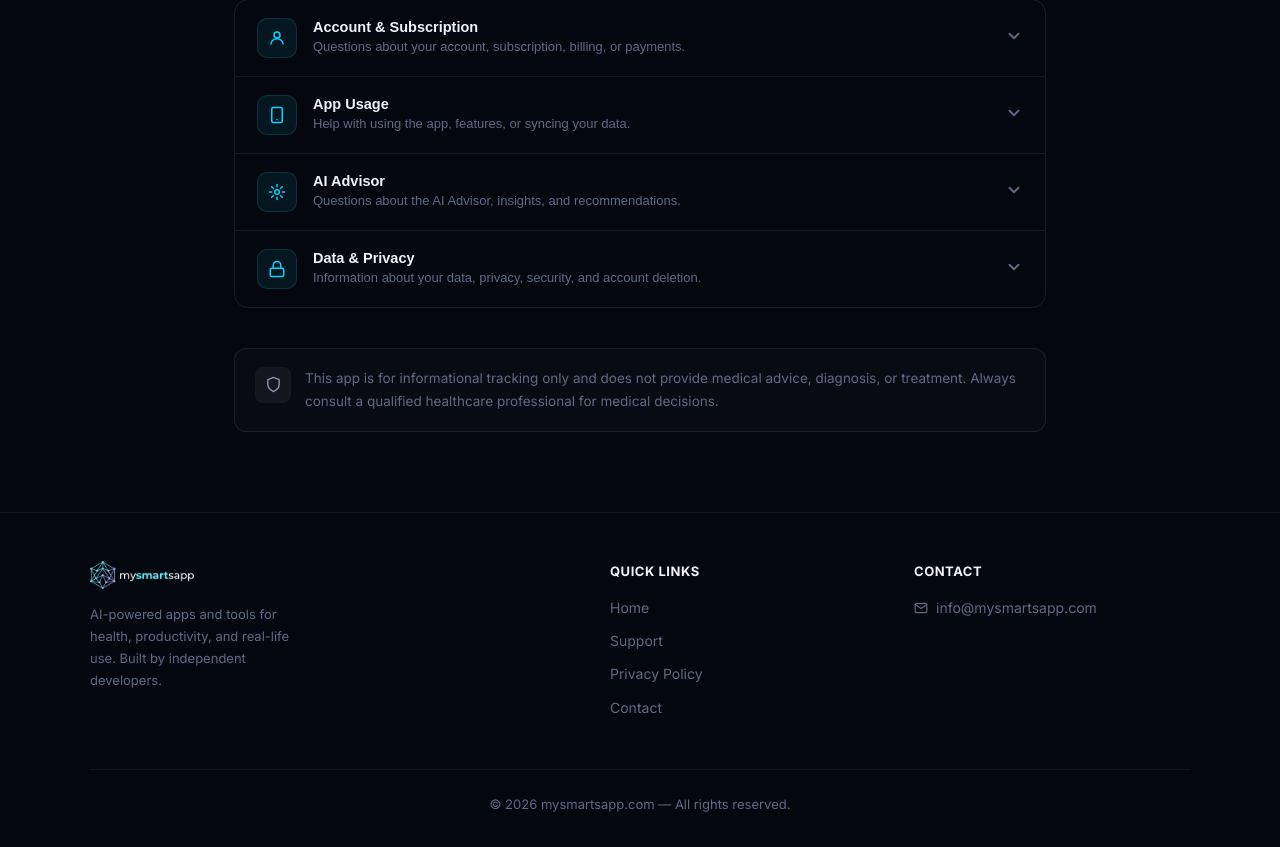
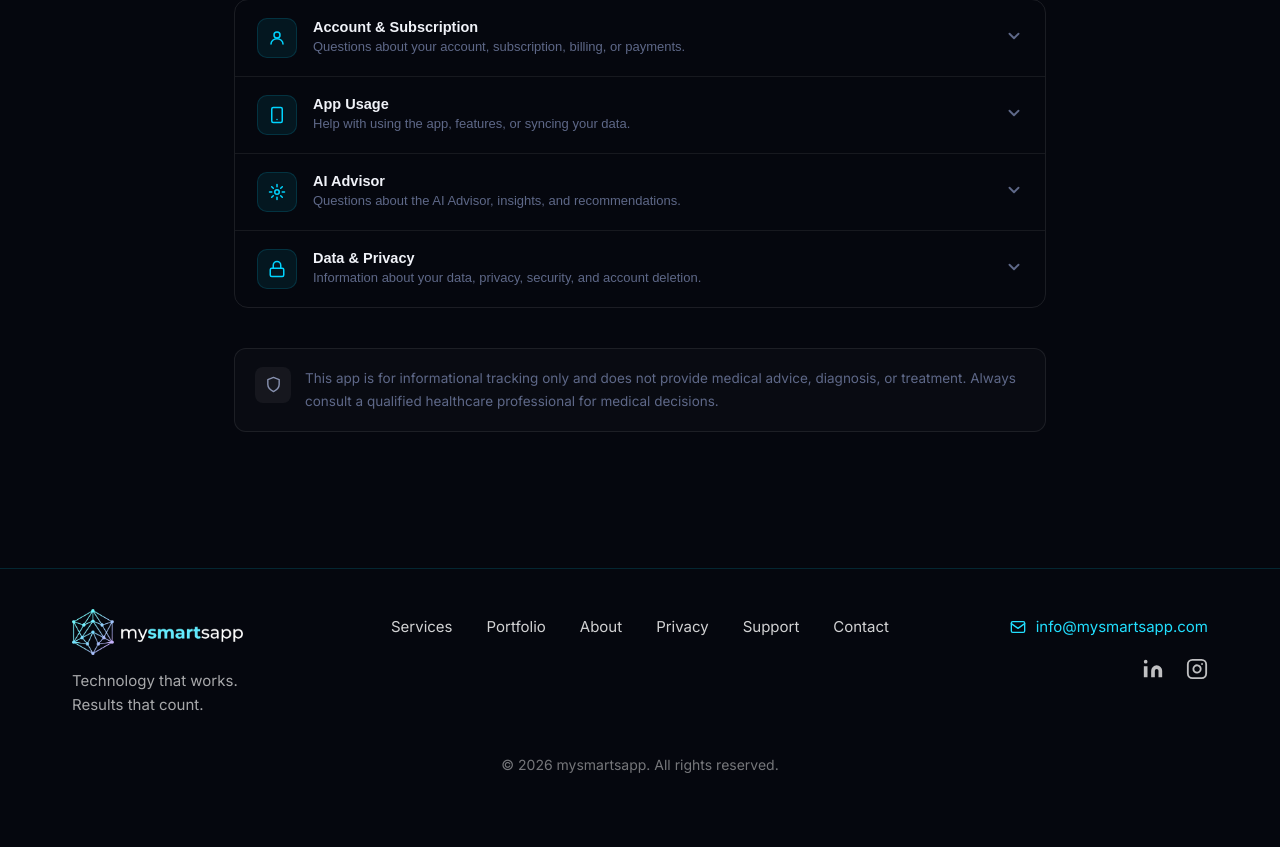
Before and after one commit to Sabbasromania-ai/mysmartapp-site, a React (Vite) app: page /support in a window 1280 px wide. Shown: the part 1097-1944 px from the top of the page. After the commit the page ends 1913 px from the top, so only its background shows below. Built offline with nearby package versions, Linux system fonts and the light colour scheme.

Commit message:
feat: unified CTA + footer on all pages, remove SupportPage inline footer

```diff
--- a/src/App.tsx
+++ b/src/App.tsx
@@ -59,6 +59,7 @@ export default function App() {
             <>
               <Nav />
               <AppsPage />
+              <Contact email="info@mysmartsapp.com" />
               <Footer />
             </>
           } />
@@ -69,6 +70,7 @@ export default function App() {
             <>
               <Nav />
               <AIHealthTrackerPage />
+              <Contact email="info@mysmartsapp.com" />
               <Footer />
             </>
           } />
@@ -76,6 +78,7 @@ export default function App() {
             <>
               <Nav />
               <ICaloriePage />
+              <Contact email="info@mysmartsapp.com" />
               <Footer />
             </>
           } />
@@ -83,6 +86,7 @@ export default function App() {
             <>
               <Nav />
               <AppPage />
+              <Contact email="info@mysmartsapp.com" />
               <Footer />
             </>
           } />
@@ -97,6 +101,7 @@ export default function App() {
             <>
               <Nav />
               <SupportPage />
+              <Footer />
             </>
           } />
           <Route path="/contact" element={
--- a/src/pages/ICaloriePage.tsx
+++ b/src/pages/ICaloriePage.tsx
@@ -3,7 +3,7 @@ import { useNavigate } from 'react-router-dom'
 import { useLang, setMeta, setOG, setCanonical } from '../LangContext'
 import iCalorieLogo from '../icalorie-logo.png'
 import iCalorieMockup from '../iCalorie_mockup.png'
-import PlatformBadge from '../components/PlatformBadge'
+import StoreBadges from '../components/StoreBadges'
 
 const chips = [
   { icon: '📷', label: 'AI Meal Scan'           },
@@ -40,7 +40,7 @@ export default function ICaloriePage() {
   }, [lang])
 
   return (
-    <div style={{ paddingBottom: 80, minHeight: '80vh' }}>
+    <div style={{ paddingBottom: 0, minHeight: '80vh' }}>
 
       {/* ── Hero featured card ── */}
       <section className="ap-featured-section" style={{ paddingTop: 96 }}>
@@ -99,8 +99,7 @@ export default function ICaloriePage() {
                 >
                   Notify Me
                 </button>
-                <PlatformBadge platform="iOS" />
-                <PlatformBadge platform="Android" />
+                <StoreBadges platforms={['iOS', 'Android']} disabled />
               </div>
 
             </div>
--- a/src/pages/SupportPage.tsx
+++ b/src/pages/SupportPage.tsx
@@ -1,5 +1,4 @@
 import { useEffect, useState, FormEvent } from 'react'
-import navLogo from '../navlogo.png'
 import { useLang, setMeta, setOG, setCanonical } from '../LangContext'
 
 /* ─── Types ────────────────────────────────────────────────── */
@@ -425,84 +424,6 @@ export default function SupportPage() {
 
       </div>
 
-      {/* ── Footer ── */}
-      {/* Using div instead of footer element to avoid global CSS footer{display:flex} override */}
-      <div role="contentinfo" style={{
-        borderTop: '1px solid rgba(255,255,255,0.06)',
-        padding: '48px 24px 32px',
-      }}>
-        <div style={{ maxWidth: 1100, margin: '0 auto' }}>
-          <div style={{
-            display: 'flex',
-            flexWrap: 'wrap',
-            gap: '32px 48px',
-            marginBottom: 40,
-          }}>
-            {/* Brand — flex: 2 so it takes double width vs other cols */}
-            <div style={{ flex: '2 1 240px', minWidth: 200 }}>
-              <div style={{ display: 'flex', alignItems: 'center', gap: 8, marginBottom: 14 }}>
-                <img src={navLogo} alt="mysmartsapp" style={{ height: 28, width: 'auto' }} />
-              </div>
-              <p style={{ fontSize: 13, color: '#5e6888', lineHeight: 1.7, maxWidth: 220 }}>
-                AI-powered apps and tools for health, productivity, and real-life use. Built by independent developers.
-              </p>
-            </div>
-
-            {/* Quick Links */}
-            <div style={{ flex: '1 1 140px', minWidth: 130 }}>
-              <h3 style={{ fontSize: 13, fontWeight: 700, color: '#f0f2f8', marginBottom: 14, letterSpacing: '0.04em', textTransform: 'uppercase' }}>
-                Quick Links
-              </h3>
-              {[
-                { label: 'Home', href: '/' },
-                { label: 'Support', href: '/support' },
-                { label: 'Privacy Policy', href: '/privacy' },
-                { label: 'Contact', href: 'mailto:info@mysmartsapp.com' },
-              ].map(link => (
-                <a
-                  key={link.label}
-                  href={link.href}
-                  style={{ display: 'block', fontSize: 14, color: '#5e6888', textDecoration: 'none', marginBottom: 10, transition: 'color 0.2s' }}
-                  onMouseEnter={e => { (e.currentTarget as HTMLAnchorElement).style.color = '#00d4ff' }}
-                  onMouseLeave={e => { (e.currentTarget as HTMLAnchorElement).style.color = '#5e6888' }}
-                >
-                  {link.label}
-                </a>
-              ))}
-            </div>
-
-            {/* Contact */}
-            <div style={{ flex: '1 1 160px', minWidth: 150 }}>
-              <h3 style={{ fontSize: 13, fontWeight: 700, color: '#f0f2f8', marginBottom: 14, letterSpacing: '0.04em', textTransform: 'uppercase' }}>
-                Contact
-              </h3>
-              <a
-                href="mailto:info@mysmartsapp.com"
-                style={{
-                  display: 'inline-flex', alignItems: 'center', gap: 8,
-                  fontSize: 14, color: '#5e6888', textDecoration: 'none', transition: 'color 0.2s',
-                }}
-                onMouseEnter={e => { (e.currentTarget as HTMLAnchorElement).style.color = '#00d4ff' }}
-                onMouseLeave={e => { (e.currentTarget as HTMLAnchorElement).style.color = '#5e6888' }}
-              >
-                <svg width="14" height="14" viewBox="0 0 24 24" fill="none" stroke="currentColor" strokeWidth="2" strokeLinecap="round" strokeLinejoin="round">
-                  <path d="M4 4h16c1.1 0 2 .9 2 2v12c0 1.1-.9 2-2 2H4c-1.1 0-2-.9-2-2V6c0-1.1.9-2 2-2z" />
-                  <polyline points="22,6 12,13 2,6" />
-                </svg>
-                info@mysmartsapp.com
-              </a>
-            </div>
-          </div>
-
-          {/* Copyright */}
-          <div style={{ borderTop: '1px solid rgba(255,255,255,0.06)', paddingTop: 24, textAlign: 'center' }}>
-            <p style={{ fontSize: 13, color: '#5e6888' }}>
-              &copy; {new Date().getFullYear()} mysmartsapp.com &mdash; All rights reserved.
-            </p>
-          </div>
-        </div>
-      </div>{/* end footer div */}
-
     </div>
   )
 }
```
